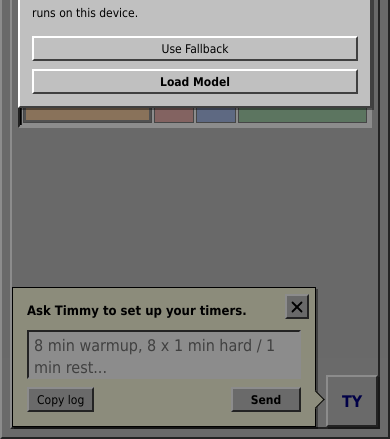
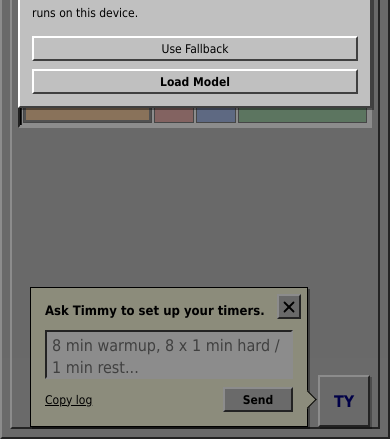
Before and after one commit to satansdeer/timey-interval-timer, a website with bundled scripts: page index.html in a window 390 px wide. Shown: the part 405-844 px from the top of the page. Built offline with nearby package versions, Linux system fonts and the light colour scheme.

Commit message:
Refine Timmy assistant callout

```diff
--- a/index.html
+++ b/index.html
@@ -216,7 +216,7 @@
               placeholder="8 min warmup, 8 x 1 min hard / 1 min rest..."
             ></textarea>
             <div class="assistant-actions">
-              <button class="ghost-button assistant-copy-button" id="copyConversationButton" type="button">
+              <button class="assistant-copy-button" id="copyConversationButton" type="button">
                 Copy log
               </button>
               <button class="solid-button" id="assistantSubmit" type="submit">Send</button>
--- a/service-worker.js
+++ b/service-worker.js
@@ -1,5 +1,5 @@
 const APP_CACHE_PREFIX = "timey-app-";
-const CACHE_NAME = `${APP_CACHE_PREFIX}v31`;
+const CACHE_NAME = `${APP_CACHE_PREFIX}v32`;
 const LEGACY_APP_CACHE_PATTERN = /^timey-v\d+$/;
 const ASSETS = [
   "./",
--- a/styles.css
+++ b/styles.css
@@ -730,10 +730,10 @@ h2 {
   display: flex;
   gap: 10px;
   justify-content: flex-end;
-  max-width: min(560px, calc(100vw - 32px));
+  max-width: min(520px, calc(100vw - 48px));
   pointer-events: none;
   position: fixed;
-  right: 20px;
+  right: 24px;
   z-index: 15;
 }
 
@@ -744,8 +744,8 @@ h2 {
   box-shadow: 2px 2px 0 rgba(0, 0, 0, 0.38);
   display: grid;
   gap: 10px;
-  max-width: min(390px, calc(100vw - 112px));
-  min-width: min(340px, calc(100vw - 112px));
+  max-width: min(340px, calc(100vw - 132px));
+  min-width: min(300px, calc(100vw - 132px));
   padding: 14px;
   pointer-events: auto;
   position: relative;
@@ -890,10 +890,21 @@ h2 {
 }
 
 .assistant-copy-button {
+  background: transparent;
+  border: 0;
   color: var(--window-text);
   font-size: 12px;
   min-height: 25px;
-  padding: 2px 8px;
+  padding: 2px 0;
+  text-decoration: underline;
+}
+
+.assistant-copy-button:active {
+  padding: 3px 0 1px;
+}
+
+.assistant-copy-button:focus-visible {
+  outline-offset: 2px;
 }
 
 .assistant-actions .solid-button {
@@ -1068,14 +1079,14 @@ h2 {
 
   .assistant-widget {
     bottom: 12px;
-    left: 12px;
-    max-width: none;
-    right: 12px;
+    left: 20px;
+    max-width: calc(100vw - 40px);
+    right: 20px;
   }
 
   .assistant-bubble {
-    flex: 1 1 auto;
-    max-width: none;
+    flex: 1 1 0;
+    max-width: calc(100vw - 112px);
     min-width: 0;
   }
 
```
